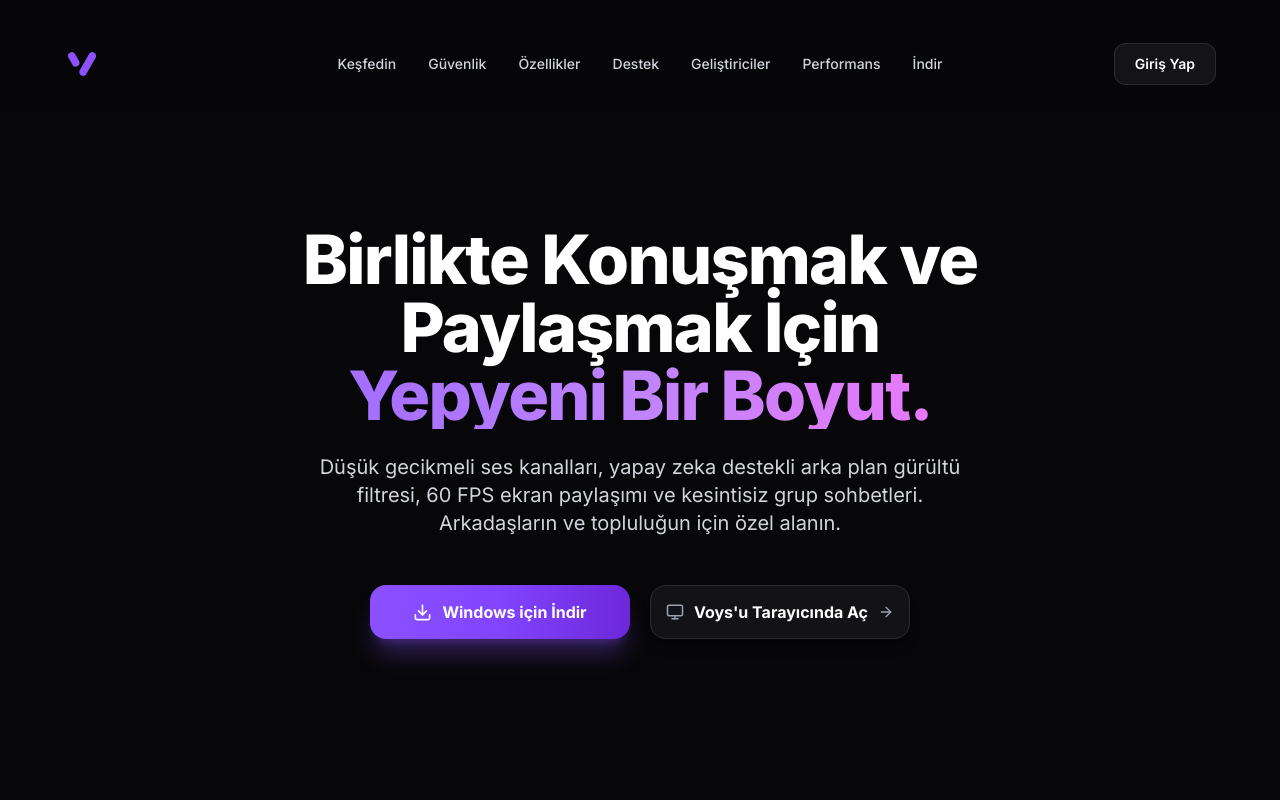
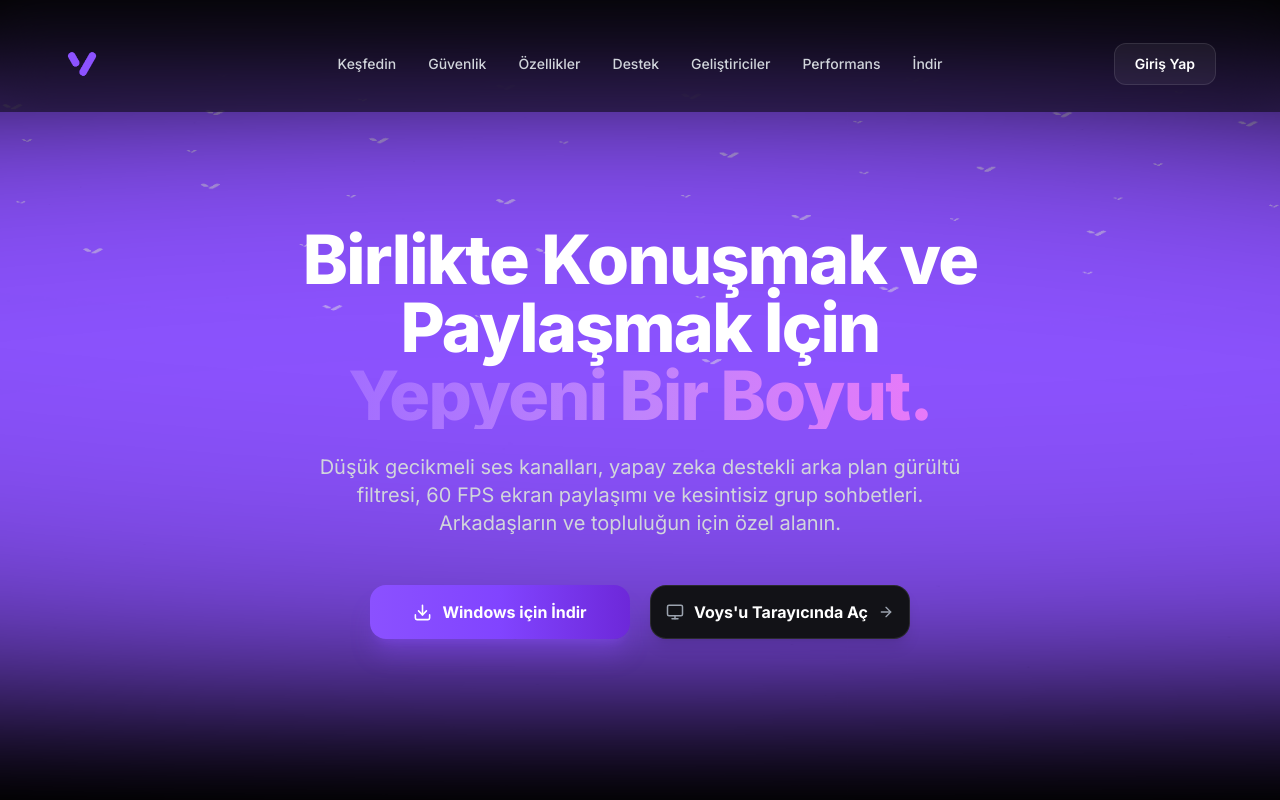
Before and after one commit to innovorion-bit/voys, a React (Vite) app: page /landing in a window 1280 px wide. Built offline with nearby package versions, Linux system fonts and the light colour scheme; no server answers.

Commit message:
fix(landing): resolve stacking context so voys_backgraund.png is fully visible edge-to-edge

```diff
--- a/src/components/LandingPage.jsx
+++ b/src/components/LandingPage.jsx
@@ -27,13 +27,24 @@ export const LandingPage = () => {
   };
 
   return (
-    <div className="min-h-screen bg-[#070709] text-gray-200 selection:bg-[#8B51FF]/40 selection:text-white font-sans antialiased overflow-x-hidden relative flex flex-col justify-between">
-      {/* Full Size Background Image (Tam Boyut) */}
+    <div
+      className="min-h-screen text-gray-200 selection:bg-[#8B51FF]/40 selection:text-white font-sans antialiased overflow-x-hidden relative flex flex-col justify-between"
+      style={{
+        backgroundImage: "url('/voys_backgraund.png')",
+        backgroundColor: '#070709',
+        backgroundSize: '100% 100%',
+        backgroundPosition: 'center',
+        backgroundRepeat: 'no-repeat',
+      }}
+    >
+      {/* Fixed Full-Size Background Layer */}
       <div
-        className="fixed inset-0 w-full h-full pointer-events-none -z-10 bg-no-repeat bg-center"
+        className="fixed inset-0 w-full h-full pointer-events-none z-0"
         style={{
           backgroundImage: "url('/voys_backgraund.png')",
           backgroundSize: '100% 100%',
+          backgroundPosition: 'center',
+          backgroundRepeat: 'no-repeat',
         }}
       />
 
@@ -105,7 +116,7 @@ export const LandingPage = () => {
       )}
 
       {/* 2. Hero Section (Centered headline, subtitle and buttons) */}
-      <section className="relative flex-1 flex flex-col items-center justify-center pt-16 sm:pt-24 pb-24 sm:pb-36 px-6 sm:px-10 lg:px-16 max-w-5xl mx-auto text-center">
+      <section className="relative z-10 flex-1 flex flex-col items-center justify-center pt-16 sm:pt-24 pb-24 sm:pb-36 px-6 sm:px-10 lg:px-16 max-w-5xl mx-auto text-center">
         {/* Hero Title */}
         <h1 className="max-w-4xl text-4xl sm:text-5xl md:text-6xl lg:text-[68px] font-extrabold tracking-tight text-white mb-6 leading-[1.12] text-center">
           Birlikte Konuşmak ve Paylaşmak İçin{' '}
```
